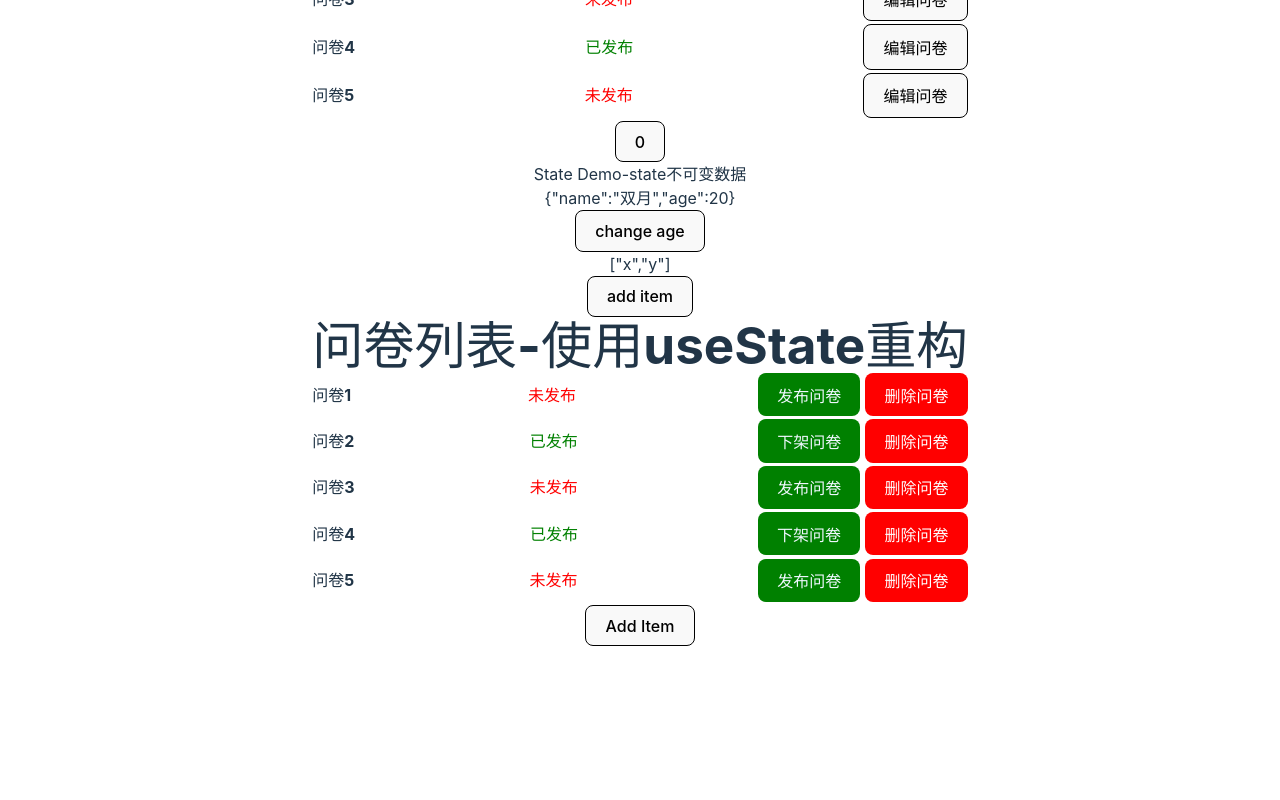
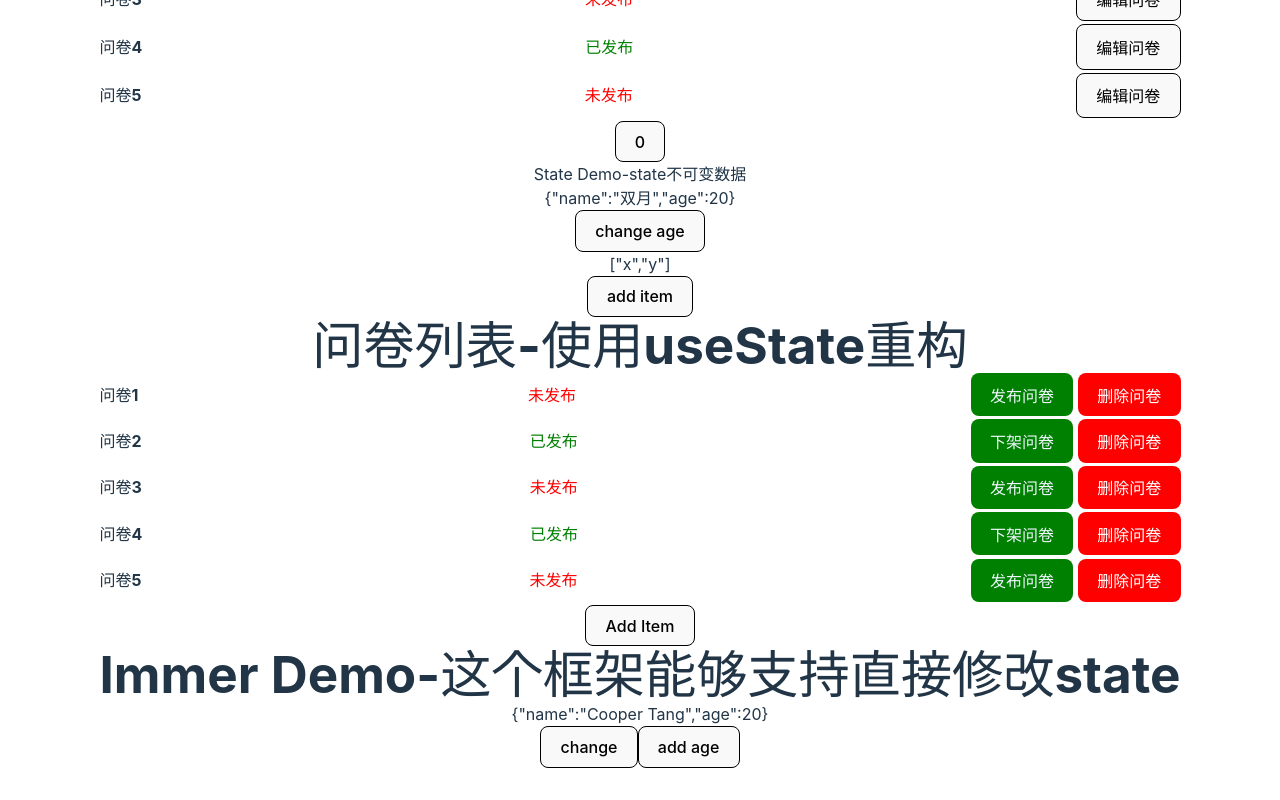
Before and after one commit to suckitfa/react-question-demo, a React (Vite) app: page / in a window 1280 px wide. Shown: the part 209-1009 px from the top of the page. Before the commit the page ends 887 px from the top, so only its background shows below. Built offline with nearby package versions, Linux system fonts and the light colour scheme.

Commit message:
feat: 使用immer框架来直接修改state

```diff
--- a/package.json
+++ b/package.json
@@ -12,6 +12,7 @@
     "prepare": "husky install"
   },
   "dependencies": {
+    "immer": "^10.0.3",
     "react": "^18.2.0",
     "react-dom": "^18.2.0"
   },
--- a/src/App.tsx
+++ b/src/App.tsx
@@ -3,6 +3,7 @@ import List from './List'
 import MyButton from './MyButton'
 import StateDemo from './StateDemo'
 import List2 from './List2'
+import ImmerDemo from './ImmerDemo'
 function App() {
   // 声明事件
   return (
@@ -13,6 +14,7 @@ function App() {
         <MyButton />
         <StateDemo />
         <List2 />
+        <ImmerDemo />
       </div>
     </>
   )
--- /dev/null
+++ b/src/ImmerDemo.tsx
@@ -0,0 +1,33 @@
+import { useState } from 'react'
+import { produce } from 'immer'
+const ImmerDemo = () => {
+  const [userInfo, setUserInfo] = useState({
+    name: 'Cooper Tang',
+    age: 20,
+  })
+
+  const handleBtnClick = () => {
+    setUserInfo(
+      produce(draft => {
+        draft.name = 'shit '
+      })
+    )
+  }
+  const addAge = () => {
+    setUserInfo(
+      produce(draft => {
+        draft.age++
+      })
+    )
+  }
+  return (
+    <>
+      <h1>Immer Demo-这个框架能够支持直接修改state</h1>
+      <div>{JSON.stringify(userInfo)}</div>
+      <button onClick={handleBtnClick}>change</button>
+      <button onClick={addAge}>add age</button>
+    </>
+  )
+}
+
+export default ImmerDemo
```
Also changed, not shown: 1 other file (tests, documents, lock files or other folders).
